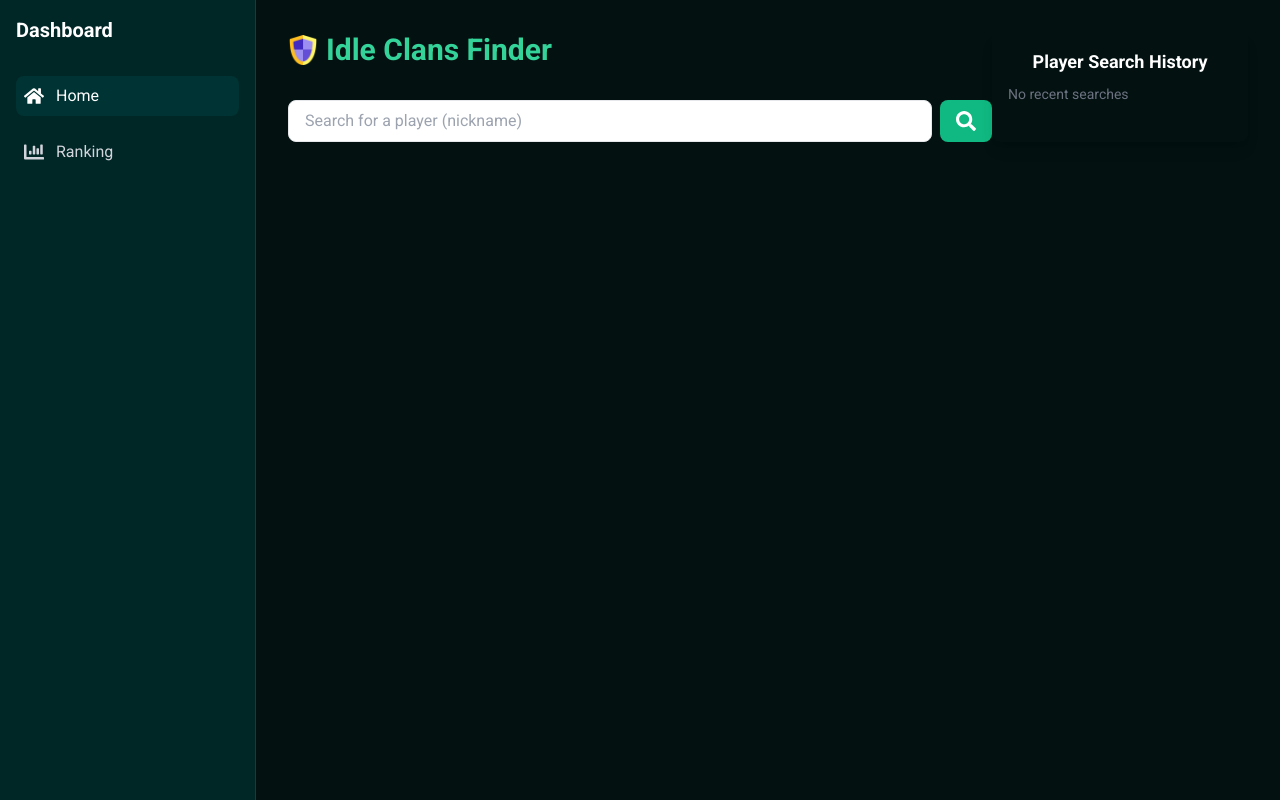
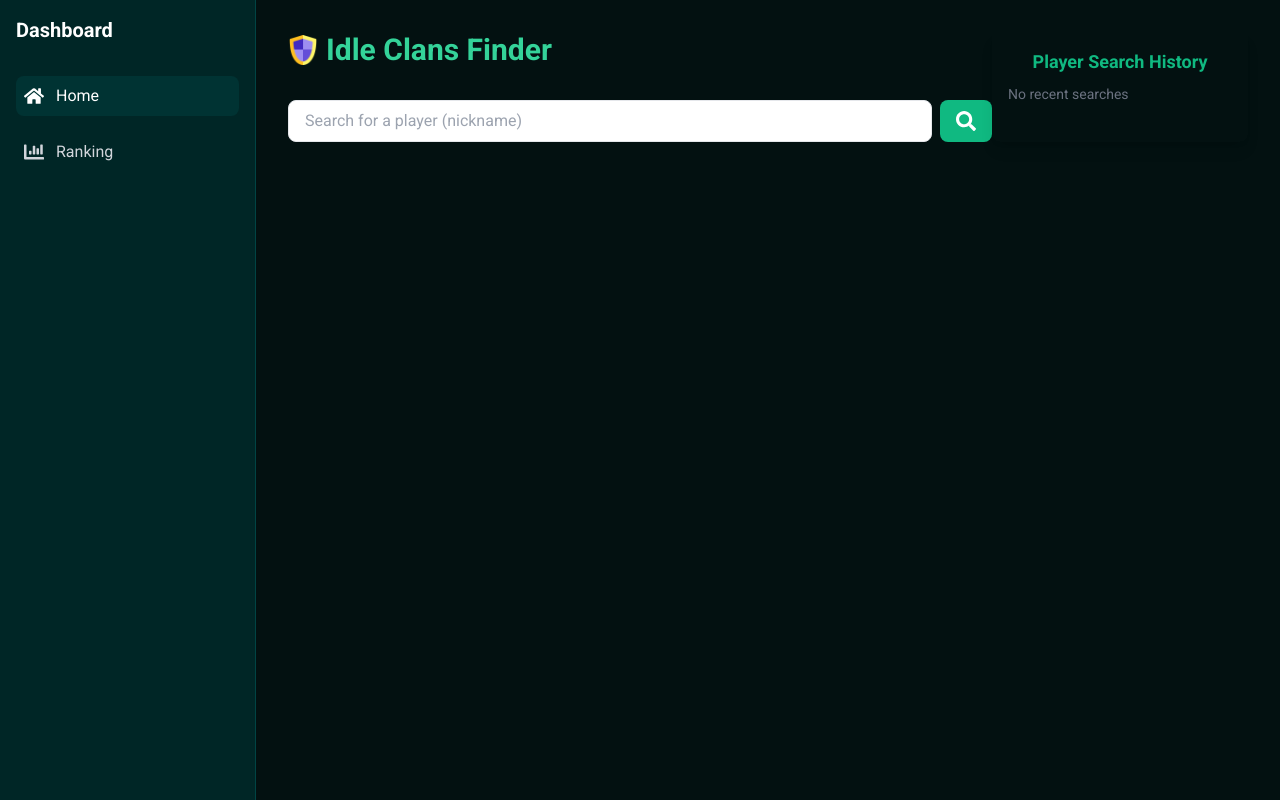
Before and after one commit to karolhas/idle-clans-finder, a Next.js app: page / in a window 1280 px wide. Built offline with nearby package versions, Linux system fonts and the light colour scheme.

Commit message:
Recent Search added (mobile issues to be sorted)

```diff
--- a/app/page.tsx
+++ b/app/page.tsx
@@ -112,7 +112,7 @@ export default function Home() {
 
         {/* Player Search History Section */}
         <aside className="w-64 p-4 bg-[color] rounded-lg shadow-lg flex flex-col">
-          <h2 className="text-lg font-bold text-green mb-2 text-center">Player Search History</h2>
+          <h2 className="text-lg font-bold text-emerald-500 mb-2 text-center">Player Search History</h2>
 
           {/* Recent Searches List */}
           {recentSearches.length > 0 ? (
@@ -123,7 +123,7 @@ export default function Home() {
                     {/* Clickable player name */}
                     <button
                       className="text-gray-800 text-sm"
-                      onClick={() => handleRecentSearchClick(query)} // Trigger the search on click
+                      onClick={() => handleRecentSearchClick(query)}
                     >
                       {query}
                     </button>
```
